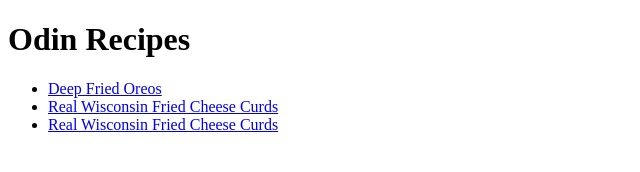
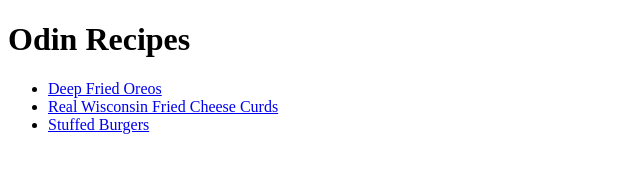
Before and after one commit to ahmedn18/odin-recipes, a plain HTML site: page index.html in a window 1280 px wide. Shown: the whole page, without its empty margins (0-640 px from the left). Drawn offline with Linux system fonts and the light colour scheme.

Commit message:
Fix the third recipe's title

```diff
--- a/index.html
+++ b/index.html
@@ -10,7 +10,7 @@
     <ul>
         <li><a href="./recipes/deep-fried-oreos.html">Deep Fried Oreos</a></li>
         <li><a href="./recipes/cheese-churds.html">Real Wisconsin Fried Cheese Curds</a></li>
-        <li><a href="./recipes/stuffed-burgers.html">Real Wisconsin Fried Cheese Curds</a></li>
+        <li><a href="./recipes/stuffed-burgers.html">Stuffed Burgers</a></li>
     </ul>
 
 </body>
```
